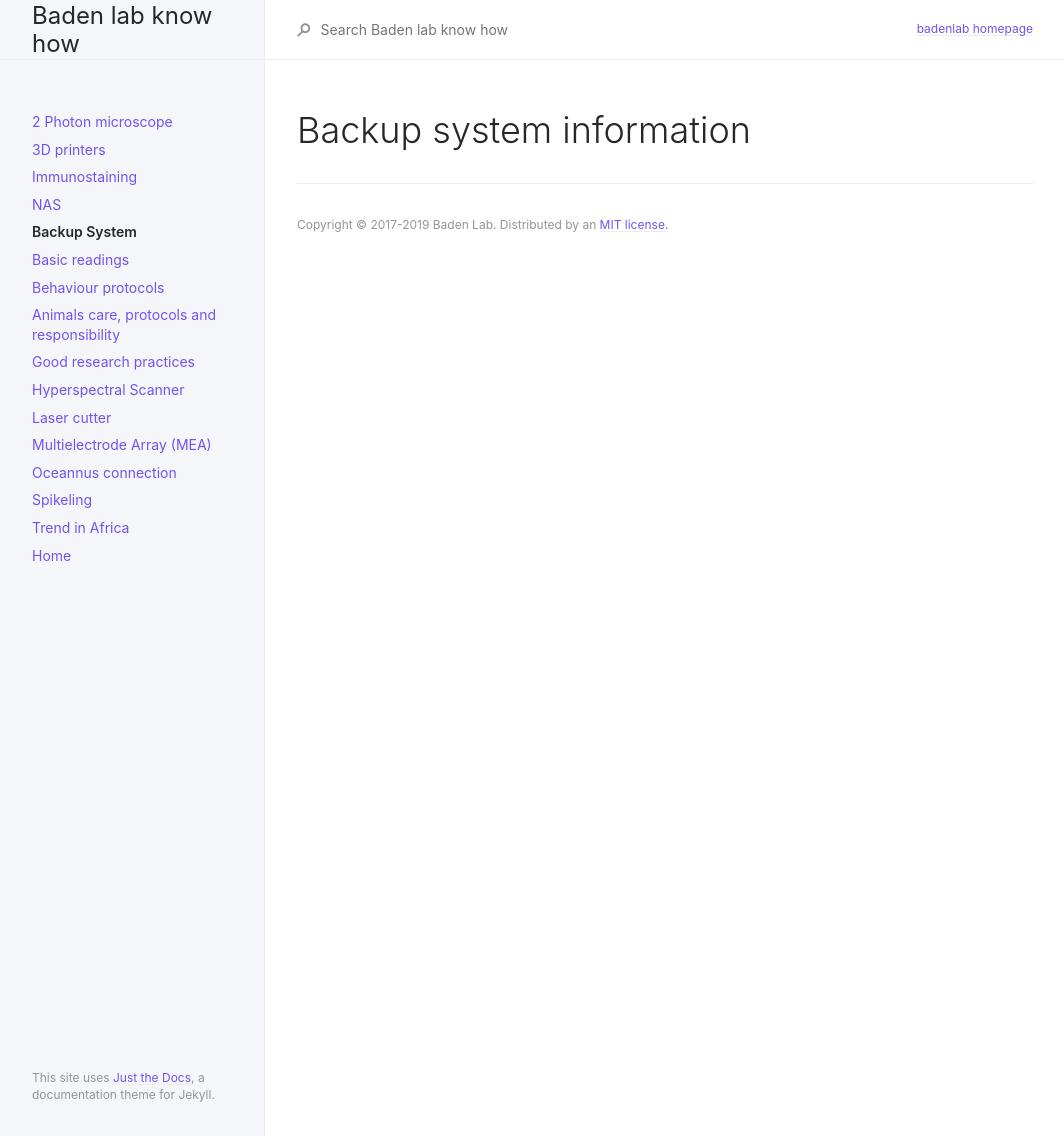
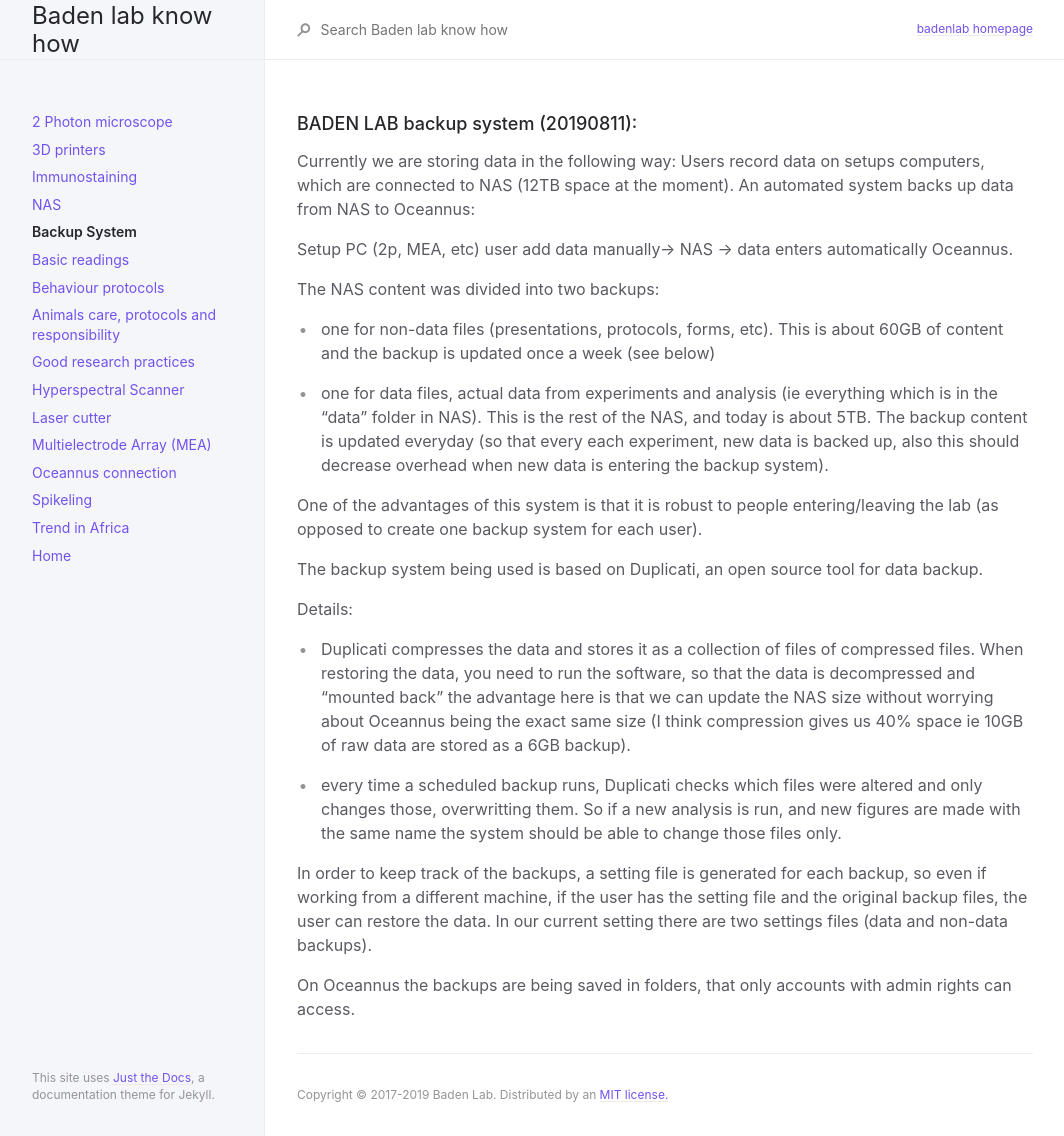
Before and after one commit to BadenLab/know-how, a Jekyll site: the page built from docs/backup_systems/backup-system-information.md, in a window 1280 px wide. Shown: the whole page, without its empty margins (107-1171 px from the left). Built offline with Jekyll 4.4.1, drawn with Linux system fonts in a browser that asks for light colours.

Commit message:
update information about automatic backup system

```diff
--- a/docs/backup_systems/backup-system-information.md
+++ b/docs/backup_systems/backup-system-information.md
@@ -1,7 +1,29 @@
 ---
 layout: page
 title: Backup System
-permalink: /backup-system-information/
+permalink: /docs/backup_systems/backup-system-information/
 ---
 
-# Backup system information
+### BADEN LAB backup system (20190811):
+
+Currently we are storing data in the following way: Users record data on setups computers, which are connected to NAS (12TB space at the moment). An automated system backs up data from NAS to Oceannus:
+
+Setup PC (2p, MEA, etc) user add data manually→ NAS → data enters automatically Oceannus.
+
+The NAS content was divided into two backups:
+- one for non-data files (presentations, protocols, forms, etc). This is about 60GB of content and the backup is updated once a week (see below)
+
+- one for data files, actual data from experiments and analysis (ie everything which is in the “data” folder in NAS). This is the rest of the NAS, and today is about 5TB. The backup content is updated everyday (so that every each experiment, new data is backed up, also this should decrease overhead when new data is entering the backup system).
+
+One of the advantages of this system is that it is robust to people entering/leaving the lab (as opposed to create one backup system for each user).
+
+The backup system being used is based on Duplicati, an open source tool for data backup.
+
+Details:
+- Duplicati compresses the data and stores it as a collection of files of compressed files. When restoring the data, you need to run the software, so that the data is decompressed and “mounted back” the advantage here is that we can update the NAS size without worrying about Oceannus being the exact same size (I think compression gives us 40% space ie 10GB of raw data are stored as a 6GB backup).
+
+- every time a scheduled backup runs, Duplicati checks which files were altered and only changes those, overwritting them. So if a new analysis is run, and new figures are made with the same name the system should be able to change those files only.
+
+In order to keep track of the backups, a setting file is generated for each backup, so even if working from a different machine, if the user has the setting file and the original backup files, the user can restore the data. In our current setting there are two settings files (data and non-data backups).
+
+On Oceannus the backups are being saved in folders, that only accounts with admin rights can access.
```
